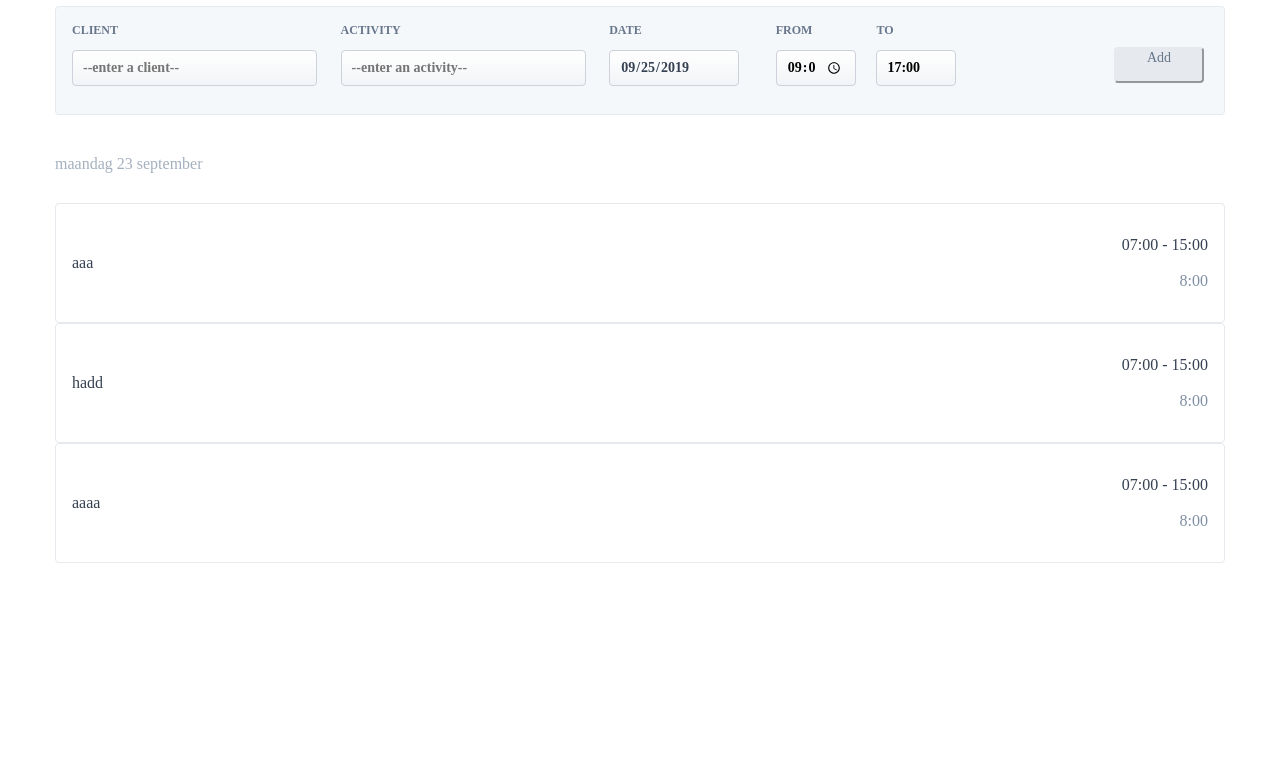
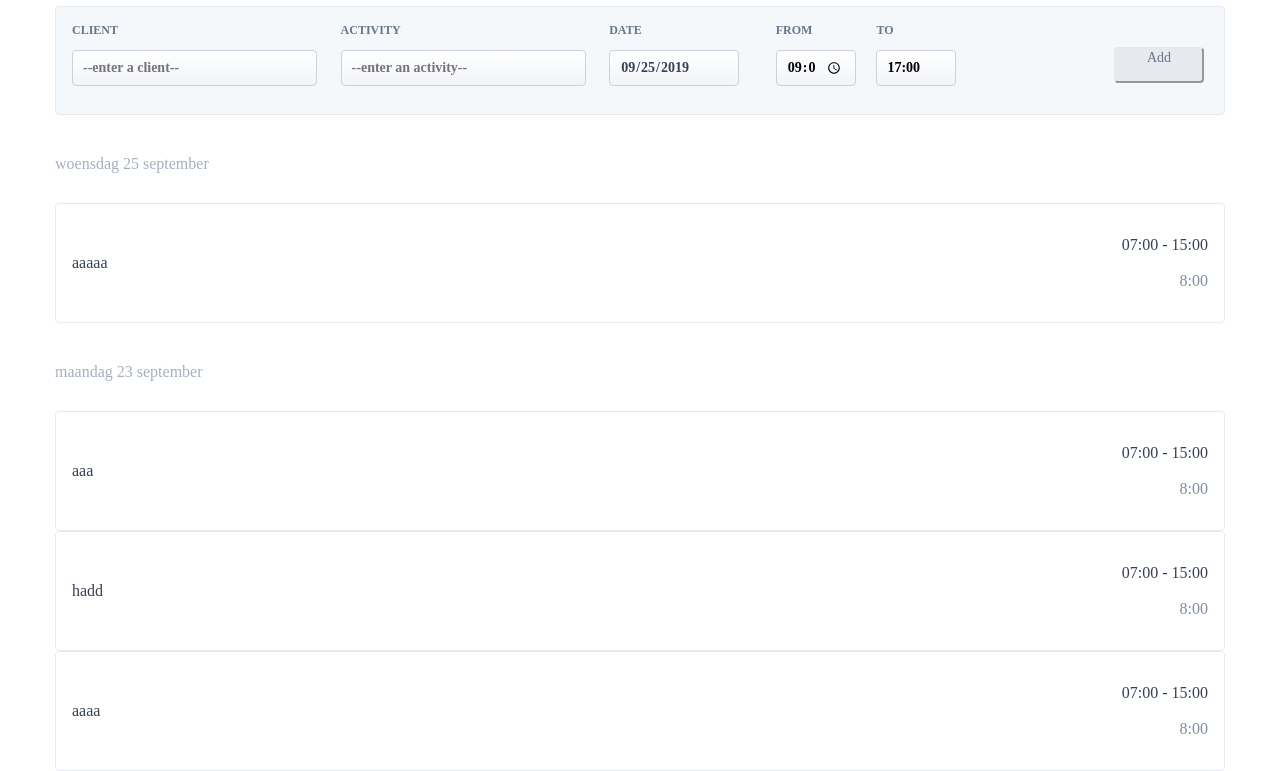
Before and after one commit to humanoidsbv/team-awesome-dylan, a Gatsby site: page / in a window 1280 px wide. Shown: the part 64-835 px from the top of the page. Before the commit the page ends 800 px from the top, so only its background shows below. Built offline with nearby package versions, Linux system fonts and the light colour scheme; Gatsby itself is replaced by a stand-in of ours; data requests are answered from the project's data file; a web font is replaced by a local one.

Commit message:
Use dev-only version of dev tools

```diff
--- a/db.json
+++ b/db.json
@@ -17,6 +17,12 @@
       "id": 0.220417854860534,
       "startTimestamp": "2019-09-23T07:00:00.000Z",
       "stopTimestamp": "2019-09-23T15:00:00.000Z"
+    },
+    {
+      "client": "aaaaa",
+      "id": 0.5265638152266932,
+      "startTimestamp": "2019-09-25T07:00:00.000Z",
+      "stopTimestamp": "2019-09-25T15:00:00.000Z"
     }
   ]
 }
--- a/src/redux/index.jsx
+++ b/src/redux/index.jsx
@@ -2,7 +2,7 @@ import React from 'react';
 import { applyMiddleware, createStore } from 'redux';
 import createSagaMiddleware from 'redux-saga';
 import { Provider } from 'react-redux';
-import { composeWithDevTools } from 'redux-devtools-extension';
+import { composeWithDevTools } from 'redux-devtools-extension/developmentOnly';
 import PropTypes from 'prop-types';
 
 import rootReducer from './root-reducer';
```
Also changed, not shown: gatsby-browser.js (line endings or trailing spaces).
